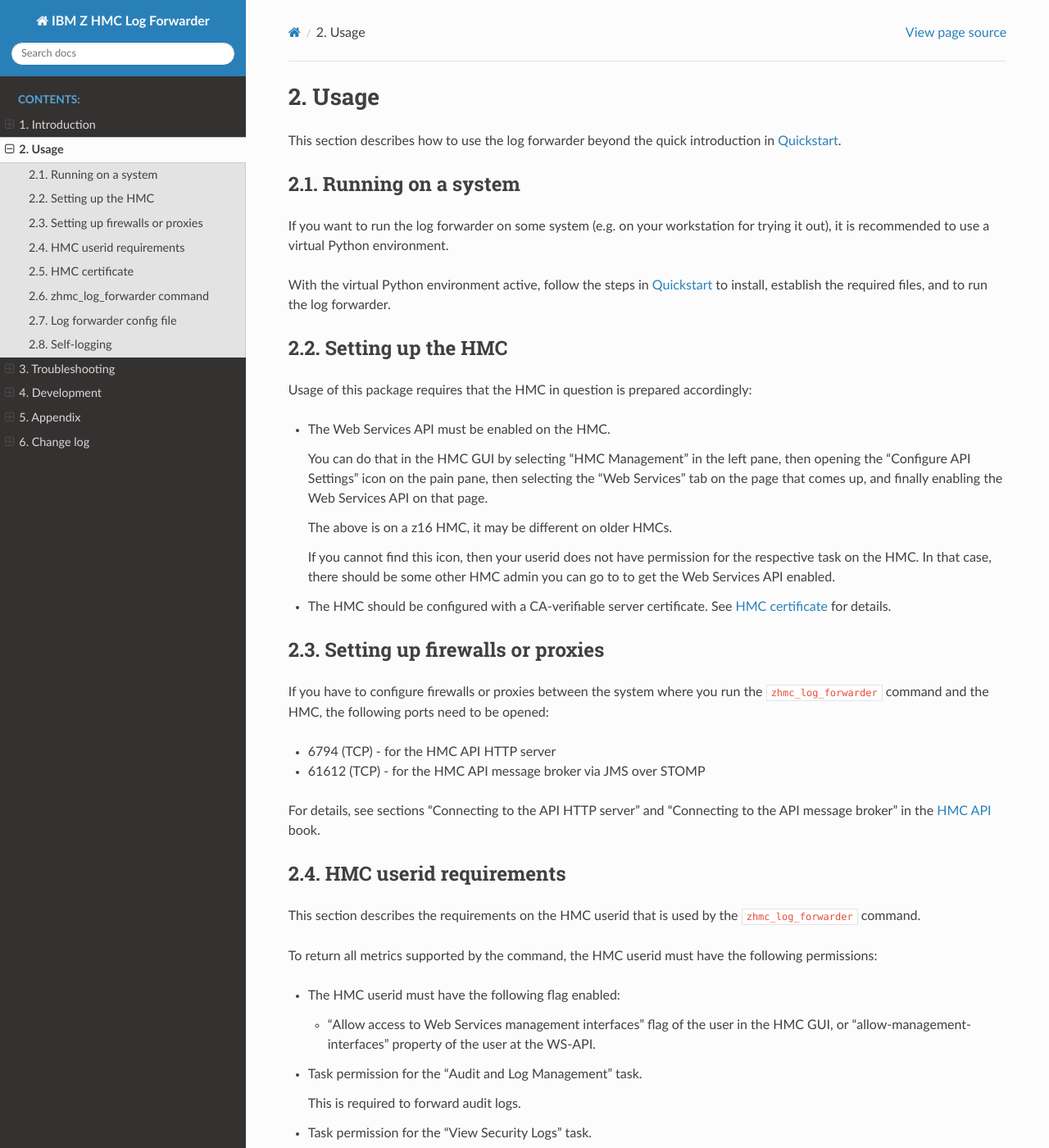
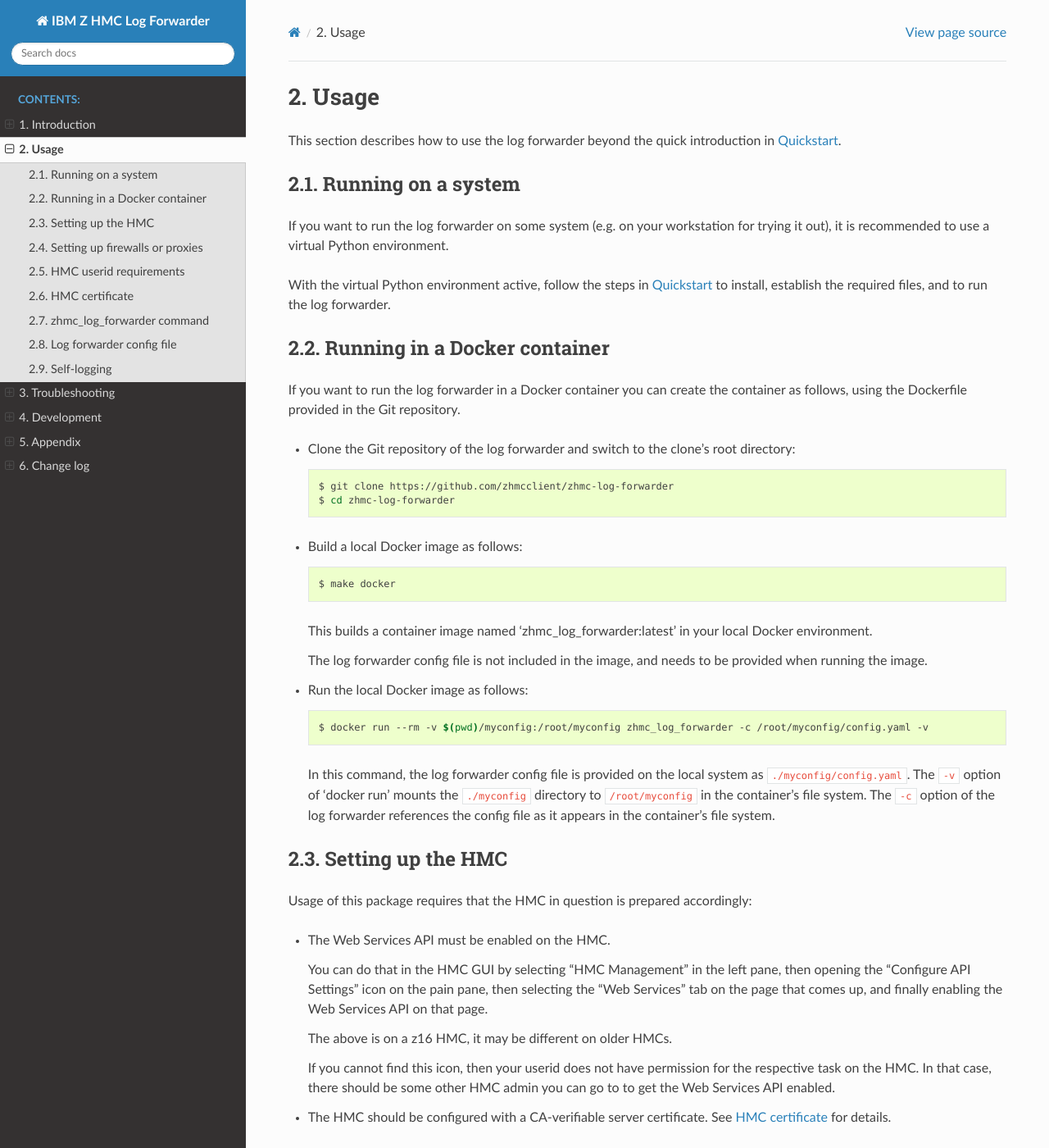
Before and after one commit to zhmcclient/zhmc-log-forwarder, a Sphinx documentation site: the page built from docs/usage.rst, in a window 1280 px wide and 1400 px high. Shown: the whole window at 82% size. Built offline with Sphinx 7.4.7 and the Read the Docs theme 2.0.0, drawn with Linux system fonts in a browser that asks for light colours; the version number could not be read and is left out; some of the changed text lies outside the part shown.

Commit message:
Support for building a docker container
Signed-off-by: Andreas Maier <maiera@de.ibm.com>

```diff
--- /dev/null
+++ b/changes/81.feature.rst
@@ -0,0 +1 @@
+Added support for building a Docker container that runs the log forwarder.
--- a/docs/usage.rst
+++ b/docs/usage.rst
@@ -29,6 +29,45 @@
 With the virtual Python environment active, follow the steps in
 :ref:`Quickstart` to install, establish the required files, and to run the
 log forwarder.
+
+
+Running in a Docker container
+-----------------------------
+
+If you want to run the log forwarder in a Docker container you can create the
+container as follows, using the Dockerfile provided in the Git repository.
+
+* Clone the Git repository of the log forwarder and switch to the clone's root
+  directory:
+
+  .. code-block:: bash
+
+      $ git clone https://github.com/zhmcclient/zhmc-log-forwarder
+      $ cd zhmc-log-forwarder
+
+* Build a local Docker image as follows:
+
+  .. code-block:: bash
+
+      $ make docker
+
+  This builds a container image named 'zhmc_log_forwarder:latest' in your local
+  Docker environment.
+
+  The log forwarder config file is not included in the image, and needs to be
+  provided when running the image.
+
+* Run the local Docker image as follows:
+
+  .. code-block:: bash
+
+      $ docker run --rm -v $(pwd)/myconfig:/root/myconfig zhmc_log_forwarder -c /root/myconfig/config.yaml -v
+
+  In this command, the log forwarder config file is provided on the local system
+  as ``./myconfig/config.yaml``. The ``-v`` option of 'docker run' mounts the
+  ``./myconfig`` directory to ``/root/myconfig`` in the container's file system.
+  The ``-c`` option of the log forwarder references the config file as it
+  appears in the container's file system.
 
 
 Setting up the HMC
```
Also changed, not shown: 4 other files.
